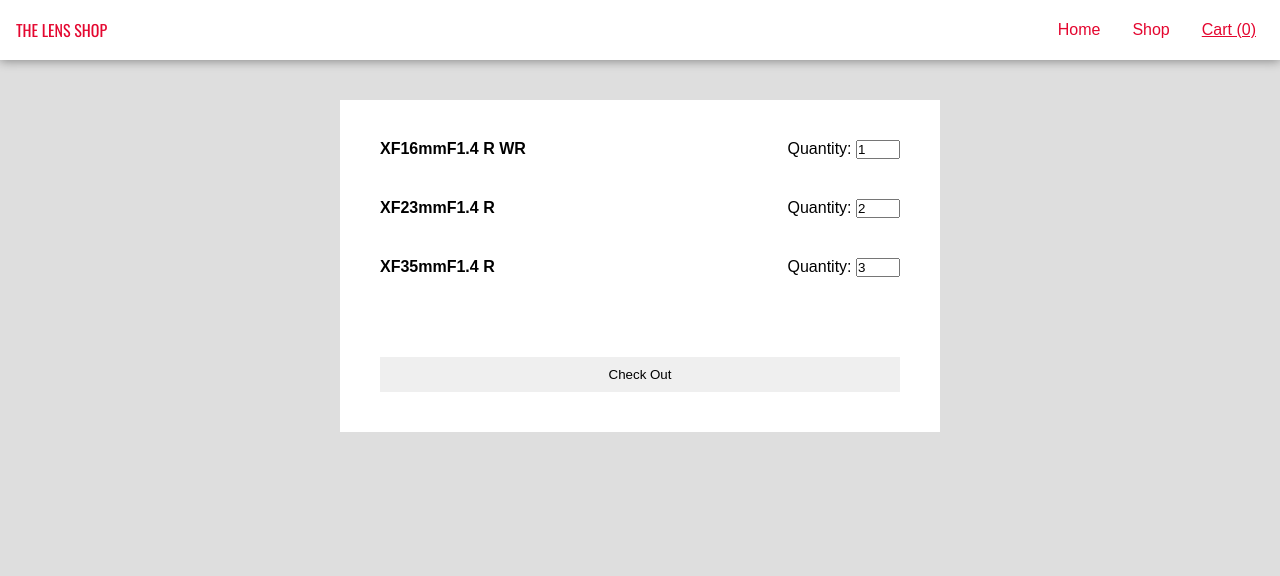
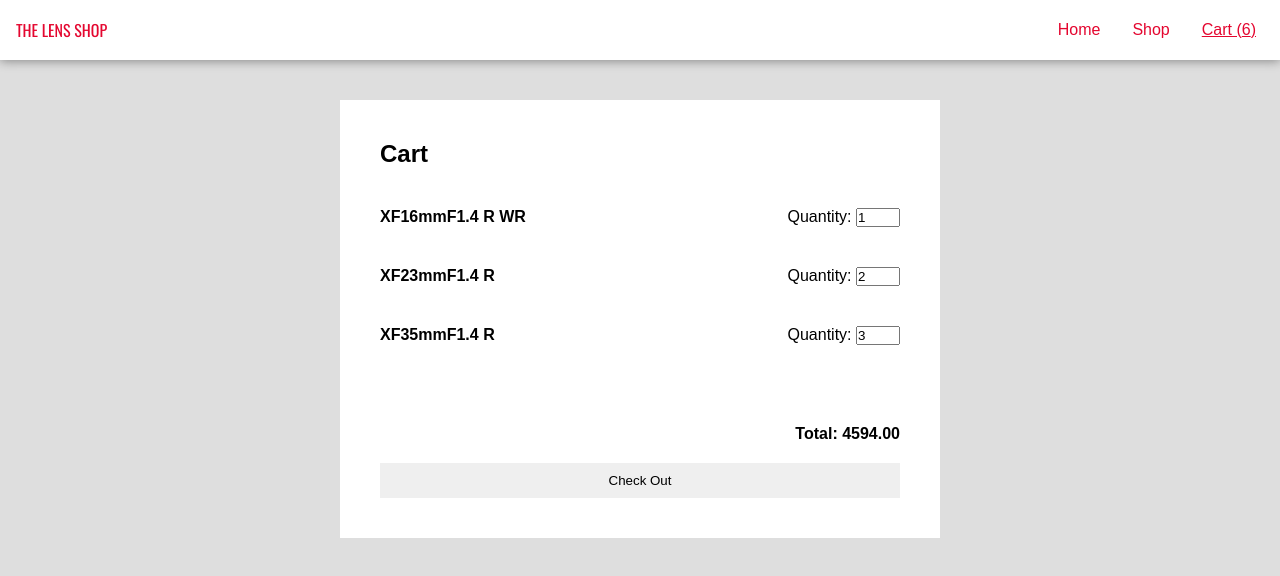
Before and after one commit to mattmuroya/the-lens-shop, a React (Create React App) app: page /cart in a window 1280 px wide. Shown: the top 576 px of the page. Built offline with nearby package versions, Linux system fonts and the light colour scheme.

Commit message:
inital cart logic and useOutletContext state sharing

```diff
--- a/src/App.js
+++ b/src/App.js
@@ -1,11 +1,39 @@
+import { useState } from "react";
 import { Outlet } from "react-router-dom";
 import NavBar from "./components/NavBar";
 
 function App() {
+
+  const [cart, setCart] = useState([
+    {
+      "id": "0001",
+      "price": "999.00",
+      "quantity": "1",
+    },
+    {
+      "id": "0002",
+      "price": "899.00",
+      "quantity": "2",
+    },
+    {
+      "id": "0003",
+      "price": "599.00",
+      "quantity": "3",
+    }
+  ]);
+
+
+  const cartQuantity = cart.reduce((accumulator, current) => {
+    return accumulator + parseInt(current.quantity);
+  }, 0)
+
+  // function addToCart() {
+  // }
+
   return (
     <div className="wrapper">
-      <NavBar />
-      <Outlet />
+      <NavBar cartQuantity={cartQuantity}/>
+      <Outlet context={[cart, setCart]} />
     </div>
   );
 }
--- a/src/components/Cart.js
+++ b/src/components/Cart.js
@@ -1,7 +1,18 @@
+import { useOutletContext } from "react-router-dom";
+
 export default function Cart() {
+
+  const [cart, setCart] = useOutletContext();
+
+  const cartTotal = cart.reduce((accumulator, current) => {
+    return accumulator + (parseFloat(current.price) * parseFloat(current.quantity));
+  }, 0)
+
   return (
     <main className="cart-main">
       <div className="cart-container">
+        <div className="cart-content">
+          <h2>Cart</h2>
           <div className="cart-items">
             <div className="cart-product">
               <div className="cart-product-name">XF16mmF1.4 R WR</div>
@@ -15,7 +26,9 @@ export default function Cart() {
               <div className="cart-product-name">XF35mmF1.4 R</div>
               <div>Quantity: <input type="number" value="3" /></div>
             </div>
-          <button>Check Out</button>
+          </div>
+          <div className="total">Total: {parseFloat(cartTotal).toFixed(2)}</div>
+          <button onClick={() => alert('Thank you for shopping with us!')}>Check Out</button>
         </div>
       </div>
     </main>
--- a/src/components/NavBar.js
+++ b/src/components/NavBar.js
@@ -1,6 +1,6 @@
 import { NavLink } from "react-router-dom";
 
-export default function NavBar() {
+export default function NavBar({ cartQuantity }) {
   return (
     <header>
       <nav>
@@ -8,7 +8,7 @@ export default function NavBar() {
         <ul id="menu">
           <li><NavLink className={({ isActive }) => isActive ? "active" : "inactive"} to="/">Home</NavLink></li>
           <li><NavLink className={({ isActive }) => isActive ? "active" : "inactive"} to="/shop">Shop</NavLink></li>
-          <li><NavLink className={({ isActive }) => isActive ? "active" : "inactive"} to="/cart">Cart (0)</NavLink></li>
+          <li><NavLink className={({ isActive }) => isActive ? "active" : "inactive"} to="/cart">Cart ({cartQuantity})</NavLink></li>
         </ul>
       </nav>
     </header>
--- a/src/styles/Cart.scss
+++ b/src/styles/Cart.scss
@@ -13,12 +13,26 @@
   max-width: 600px;
 }
 
-.cart-items {
+.cart-content {
   width: 100%;
   margin: 40px;
+
+  h2 {
+    margin-bottom: 40px;
+  }
+
+  .total {
+    text-align: right;
+    margin-bottom: 20px;
+    font-weight: 700;
+  }
+}
+
+.cart-items {
   display: flex;
   flex-direction: column;
-  gap: 40px
+  gap: 40px;
+  margin-bottom: 40px;
 }
 
 .cart-product {
@@ -47,6 +61,7 @@ input {
 button {
   border-style: none;
   height: 35px;
+  width: 100%;
   transition: .2s;
   cursor: pointer;
 
```
Lines whose indentation alone changed are shown as unchanged.
